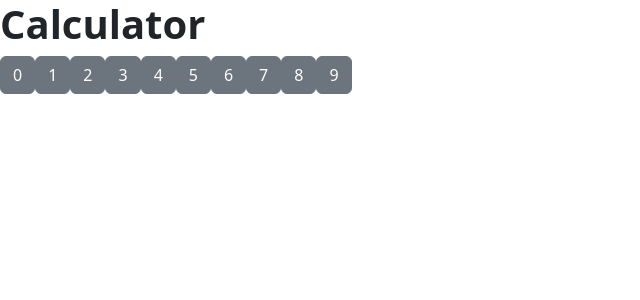
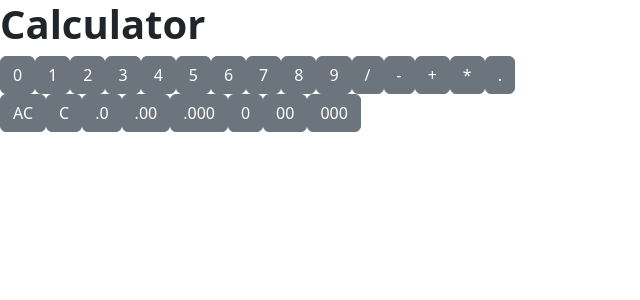
Before and after one commit to Aloeverras/Calculator_react_TypeScript, a React (Vite) app in the folder frontend/: page / in a window 1280 px wide. Shown: the top 300 px of the page, without its empty margins (0-640 px from the left). Built offline with nearby package versions, Linux system fonts and the light colour scheme.

Commit message:
front midif and variable

```diff
--- a/frontend/src/components/Calculator.tsx
+++ b/frontend/src/components/Calculator.tsx
@@ -1,7 +1,10 @@
 import type { CalculatorType } from "../types/CalculatorType";
 import type { CalculatorProps } from "../props/CalculatorProps";
 import type { JSX } from 'react'
-import KeyBoard from "./KeyBoard";
+import NumberKeyBoard from "./NumberKeyBoard";
+import OperationKeyBoard from "./OperationKeyBoard";
+import FinalyKeyBoard from "./FinalyKeyBoard";
+import ZerosTeam from "./ZerosTeam";
 
 const Calculator : CalculatorType = (props : CalculatorProps) => {
 
@@ -23,13 +26,14 @@ const Calculator : CalculatorType = (props : CalculatorProps) => {
         <div>
             {content}
             <main>
-                <KeyBoard buttons={
-                    Array.from(
-                        {length : 10},
-                         (_ : unknown, index : number) => index.toString()
-                         )
-                         }
-                         monoLetter={true}/>
+                <div>
+                    <NumberKeyBoard/>
+                    <OperationKeyBoard/>
+                </div>
+                <div>
+                    <FinalyKeyBoard/>
+                    <ZerosTeam/>
+                </div>
             </main>
         </div>
     );
--- /dev/null
+++ b/frontend/src/components/FinalyKeyBoard.tsx
@@ -0,0 +1,18 @@
+import type { FinalyKeyBoardType } from "../types/FinalyKeyBoardType";
+import KeyBoard from "./KeyBoard";
+
+const FinalyKeyBoard : FinalyKeyBoardType = () => {
+    return (
+        <>
+            <KeyBoard
+                monoLetter={false}
+                nameList="finaly"
+                buttons={
+                    ["AC", "C"]
+                }
+            />
+        </>
+    );
+}
+
+export default FinalyKeyBoard;
--- a/frontend/src/components/KeyBoard.tsx
+++ b/frontend/src/components/KeyBoard.tsx
@@ -1,11 +1,12 @@
 import type { KeyBoardProps } from "../props/KeyBoardProps";
+import type { ButtonListType } from "../types/ButtonListType";
 import type { KeyBoardType } from "../types/KeyBoardType";
 import { Button } from "reactstrap";
 
 
 const KeyBoard : KeyBoardType = (props : KeyBoardProps) => {
 
-    let filtedButtons : string[] = [];
+    let filtedButtons : ButtonListType = [];
 
     if (props.monoLetter) {
         filtedButtons = props.buttons.filter((btn : string) => btn.length <= 1);
@@ -15,13 +16,13 @@ const KeyBoard : KeyBoardType = (props : KeyBoardProps) => {
 
 
     return (
-       <div>
+       <>
             {
                 filtedButtons.map((btn : string, index : number) => (
-                    <Button id={`id-${btn}-${index}`} key={`key-${btn}`}>{btn}</Button>
+                    <Button id={`id-${btn}-${props.nameList}-${index}`} key={`key-${btn}`}>{btn}</Button>
                 ))
             }
-       </div>
+       </>
     );
 }
 
--- /dev/null
+++ b/frontend/src/components/NumberKeyBoard.tsx
@@ -0,0 +1,18 @@
+import KeyBoard from "./KeyBoard";
+import type { NumberKeyBoardType } from "../types/NumberKeyBoardType";
+
+const NumberKeyBoard : NumberKeyBoardType = () => {
+    return (
+        <>
+            <KeyBoard
+                monoLetter={true}
+                nameList="numberListButton"
+                buttons={
+                    Array.from({ length : 10 }, (_, i) => i.toString())
+                }/>
+        </>
+
+    );
+};
+
+export default NumberKeyBoard;
--- /dev/null
+++ b/frontend/src/components/OperationKeyBoard.tsx
@@ -0,0 +1,20 @@
+import type { OperationKeyBoardType } from "../types/OperationKeyBoardType";
+import KeyBoard from "./KeyBoard";
+
+const OperationKeyBoard : OperationKeyBoardType = () => {
+    return (
+        <>
+            <KeyBoard monoLetter={true} nameList="operation" buttons={
+                [
+                    "/",
+                    "-",
+                    "+",
+                    "*",
+                    "."
+                ]
+            }></KeyBoard>
+        </>
+    );
+}
+
+export default OperationKeyBoard;
--- /dev/null
+++ b/frontend/src/components/ZerosTeam.tsx
@@ -0,0 +1,25 @@
+import type { ZerosTeamType } from "../types/ZerosTeamType";
+import KeyBoard from "./KeyBoard";
+
+const ZerosTeam : ZerosTeamType = () => {
+    return (
+        <>
+            <KeyBoard
+                monoLetter={false}
+                nameList="zerosTeam"
+                buttons={
+                    [
+                        ".0",
+                        ".00",
+                        ".000",
+                        "0",
+                        "00",
+                        "000"
+                    ]
+                }
+            />
+        </>
+    );
+};
+
+export default ZerosTeam;
--- a/frontend/src/props/KeyBoardProps.ts
+++ b/frontend/src/props/KeyBoardProps.ts
@@ -1,4 +1,7 @@
+import type { ButtonListType } from "../types/ButtonListType";
+
 export type KeyBoardProps = {
     monoLetter : boolean,
-    buttons : string[]
+    nameList : string,
+    buttons : ButtonListType
 };
--- /dev/null
+++ b/frontend/src/types/ButtonListType.ts
@@ -0,0 +1 @@
+export type ButtonListType = string[];
--- /dev/null
+++ b/frontend/src/types/FinalyKeyBoardType.ts
@@ -0,0 +1,3 @@
+import type { JSX } from "react";
+
+export type FinalyKeyBoardType = () => JSX.Element;
--- /dev/null
+++ b/frontend/src/types/NumberKeyBoardType.ts
@@ -0,0 +1,3 @@
+import type { JSX } from "react";
+
+export type NumberKeyBoardType = () => JSX.Element;
--- /dev/null
+++ b/frontend/src/types/OperationKeyBoardType.ts
@@ -0,0 +1,3 @@
+import type { JSX } from "react";
+
+export type OperationKeyBoardType = () => JSX.Element;
--- /dev/null
+++ b/frontend/src/types/ZerosTeamType.ts
@@ -0,0 +1,3 @@
+import type { JSX } from "react";
+
+export type ZerosTeamType = () => JSX.Element;
```
